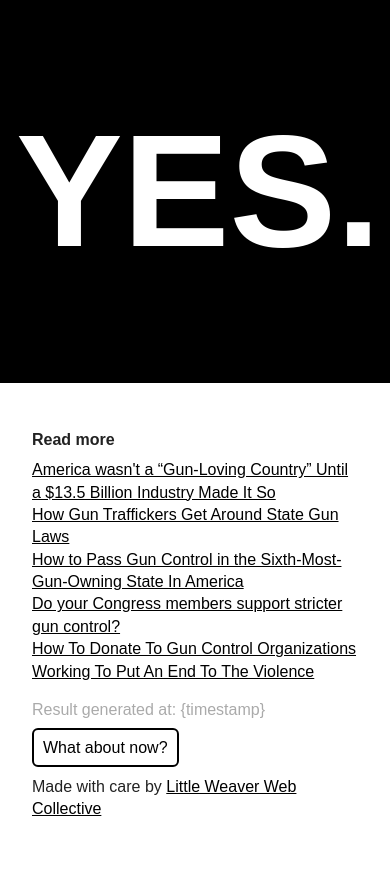
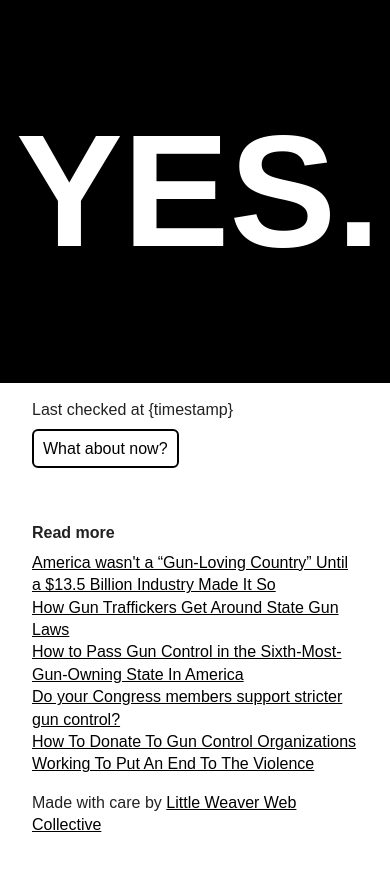
Before and after one commit to littleweaver/isnowthetime-guncontrol, a Flask app: page / in a window 390 px wide. Shown: the part 165-1050 px from the top of the page. Before the commit the page ends 981 px from the top, so only its background shows below. Run offline with Flask 2, Linux system fonts and the light colour scheme.

Commit message:
Shifted last checked / what about now up

```diff
--- a/static/css/main.css
+++ b/static/css/main.css
@@ -112,23 +112,57 @@ h2 {
     color: #fff;
     background-color: #000;
     padding: 1em .1em;
+    position: relative;
+}
+
+#jumbo-footer {
+    width: 700px;
+    position: absolute;
+    bottom: 0;
+    left: 50%;
+    margin-left: -350px;
+    color: #fff;
+    font-size: 16px;
+    text-align: left;
+}
+
+#jumbo-footer .button {
+    margin-left: 2em;
+}
+
+#post-jumbo-footer {
+    display: none;
+    padding-top: 0;
+    padding-bottom: 0;
+}
+
+.content {
+    padding: 2em;
+    width: 700px;
+    margin-left: auto;
+    margin-right: auto;
 }
 
 @media(max-width: 500px) {
     #jumbo {
         padding: .5em .1em;
     }
-}
-
-#content {
-    padding: 2em;
-    width: 700px;
-    margin-left: auto;
-    margin-right: auto;
+    #jumbo-footer {
+        display: none;
+    }
+    #post-jumbo-footer {
+        display: block;
+    }
 }
 
 @media(max-width: 700px) {
-    #content {
+    #jumbo-footer {
+        width: 100%;
+        margin-left: 0;
+        left: 0;
+        padding: 0 2em;
+    }
+    .content {
         width: auto;
     }
 }
@@ -178,6 +212,7 @@ a.button, a.button:visited {
     padding: 9px;
     transition: background-color .15s ease-in-out;
     text-decoration: none;
+    white-space: nowrap;
 }
 
 a.button:hover {
--- a/templates/hello.html
+++ b/templates/hello.html
@@ -23,9 +23,19 @@
 
 		<div id="jumbo">
 			YES.
+
+			<p id="jumbo-footer">
+				Last checked at {timestamp}
+				<a class="button" href="/">What about now?</a>
+			</p>
 		</div>
 
-		<div id="content">
+		<div class="content" id="post-jumbo-footer">
+			<p>Last checked at {timestamp}</p>
+			<p><a class="button" href="/">What about now?</a></p>
+		</div>
+
+		<div class="content">
 			<h2 class='m-b-half'>Read more</h2>
 
 			<ul class='m-t-half'>
@@ -56,8 +66,6 @@
 				</li>
 			</ul>
 
-			<p class="muted m-t-0">Result generated at: {timestamp}</p>
-			<a class="button" href="/">What about now?</a>
 			<p>Made with care by <a href="https://littleweaverweb.com">Little Weaver Web Collective</a></p>
 		</div>
 
```
